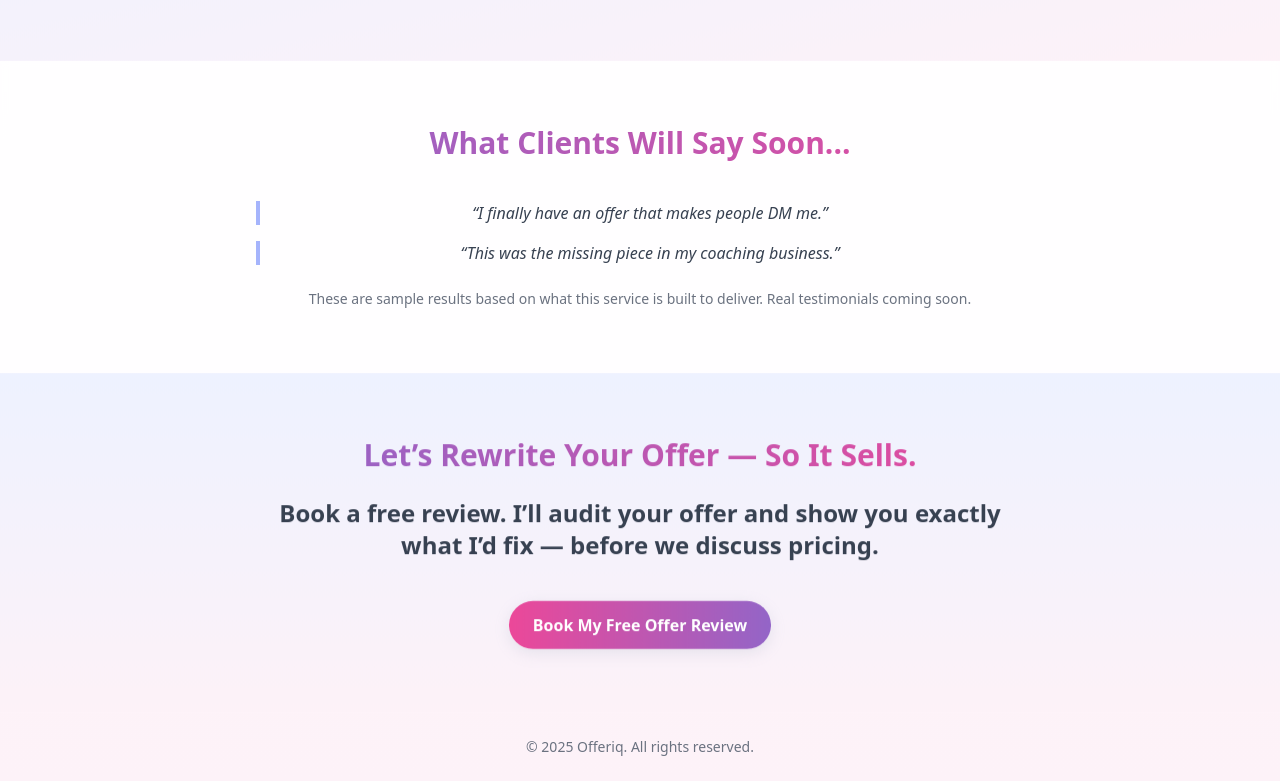
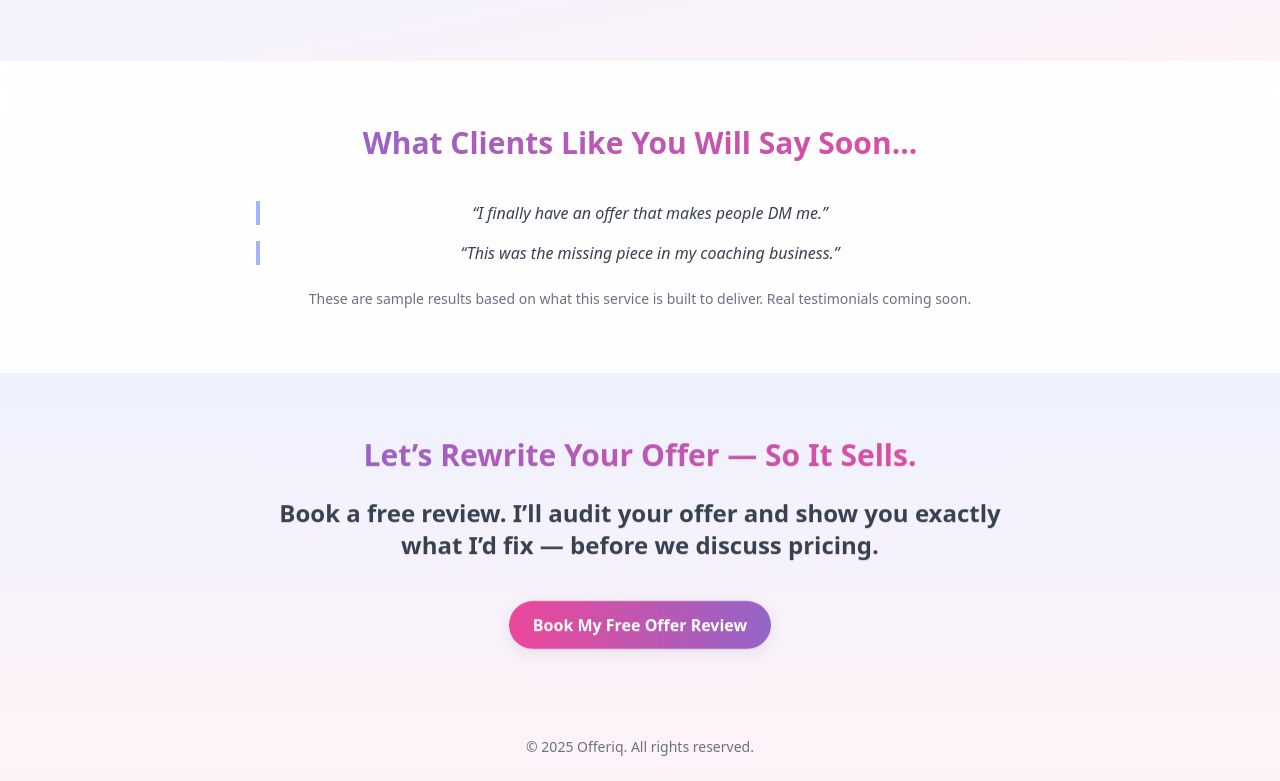
Before and after one commit to Spacelight0/Offeriq2, a plain HTML site: page index.html in a window 1280 px wide. Shown: the part 3329-4110 px from the top of the page. Drawn offline with nearby package versions, Linux system fonts and the light colour scheme.

Commit message:
Update index.html

```diff
--- a/index.html
+++ b/index.html
@@ -235,7 +235,7 @@
   <!-- Testimonials -->
   <section id="testimonials" class="px-6 py-16 bg-white/90 backdrop-blur-sm fade-in">
     <div class="max-w-3xl mx-auto text-center">
-      <h2 class="text-3xl font-bold mb-10 gradient-text">What Clients Will Say Soon...</h2>
+      <h2 class="text-3xl font-bold mb-10 gradient-text">What Clients Like You Will Say Soon...</h2>
       <blockquote class="italic text-gray-700 border-l-4 border-indigo-300 pl-4 mb-4">
         “I finally have an offer that makes people DM me.”
       </blockquote>
```
